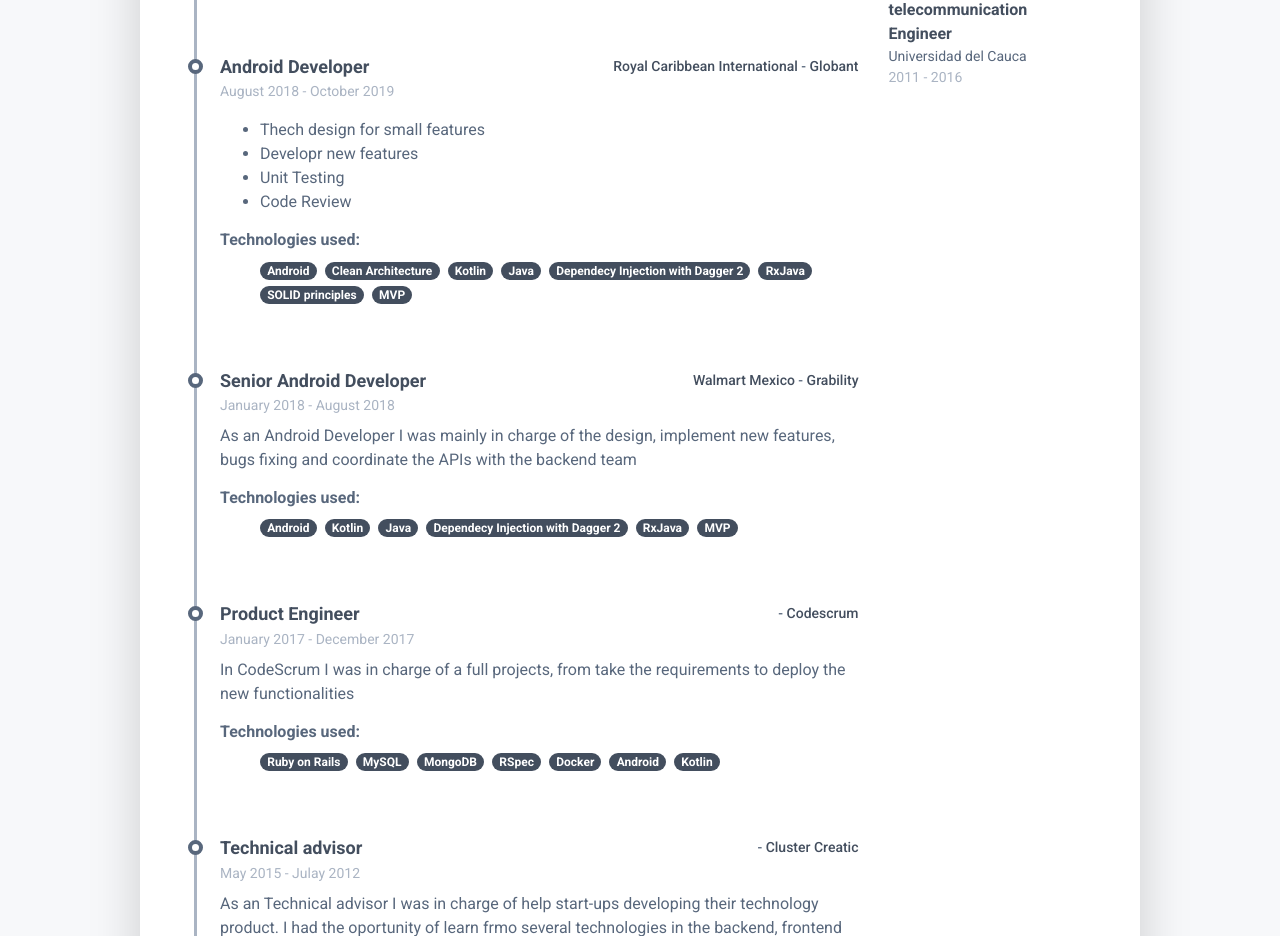
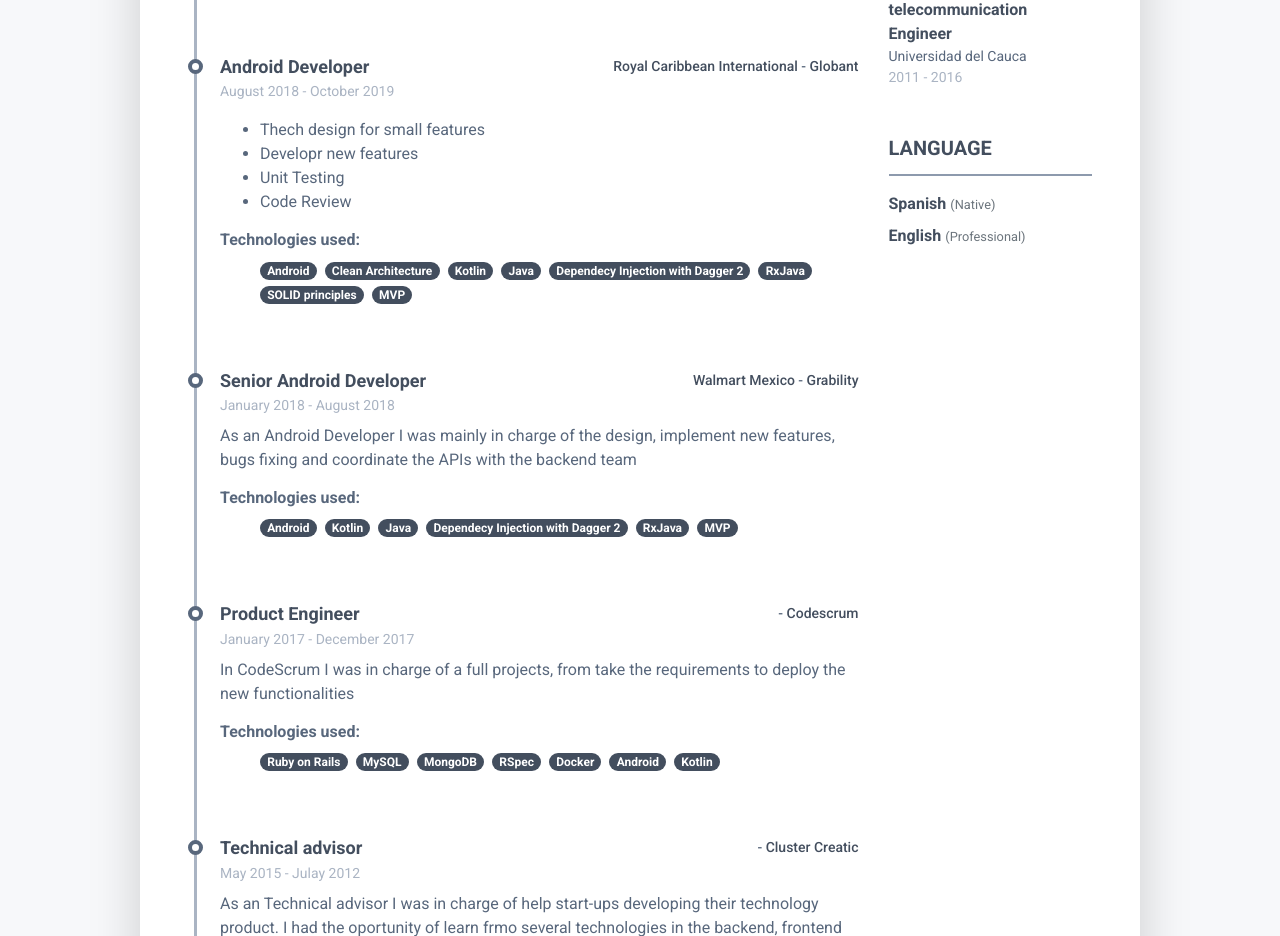
Before and after one commit to haurbano/personal-page-react, a React (Create React App) app: page / in a window 1280 px wide. Shown: the part 940-1876 px from the top of the page. Built offline with nearby package versions, Linux system fonts and the light colour scheme.

Commit message:
Added lenguages

```diff
--- a/src/App.js
+++ b/src/App.js
@@ -9,6 +9,7 @@
 import Experience from './components/Experience.js'
 import SkillsAndTools from './components/SkillAndTools.js'
 import Education from './components/Education.js'
+import Lenguages from './components/Lenguages.js'
 
 function App() {
   return (
@@ -24,6 +25,7 @@
             <div class="col-lg-3">
             <SkillsAndTools></SkillsAndTools>
             <Education></Education>
+            <Lenguages></Lenguages>
 					  </div>
           </div>
         </div>
--- /dev/null
+++ b/src/components/Lenguages.js
@@ -0,0 +1,19 @@
+import React from 'react';
+import info from '../data/skills-basic-info.json'
+
+function Lenguages() {
+    return(
+        <section class="resume-section language-section mb-5">
+            <h2 class="resume-section-title text-uppercase font-weight-bold pb-3 mb-3">Language</h2>
+            <div class="resume-section-content">
+                <ul class="list-unstyled resume-lang-list">
+                {info.lenguages.map( lenguage => (
+                    <li class="mb-2"><span class="resume-lang-name font-weight-bold">{lenguage.name}</span> <small class="text-muted font-weight-normal">({lenguage.level})</small></li>
+                ))}
+                </ul>
+            </div>
+        </section>
+    );
+}
+
+export default Lenguages
--- a/src/data/skills-basic-info.json
+++ b/src/data/skills-basic-info.json
@@ -29,13 +29,13 @@
         "year": "2011 - 2016"
     },
 
-    "lenguage": [
+    "lenguages": [
         {
-            "leng": "Spanish ",
+            "name": "Spanish ",
             "level": "Native"
         },
         {
-            "leng": "English",
+            "name": "English",
             "level": "Professional"
         }
     ],
```
Also changed, not shown: src/logo.svg (deleted).
